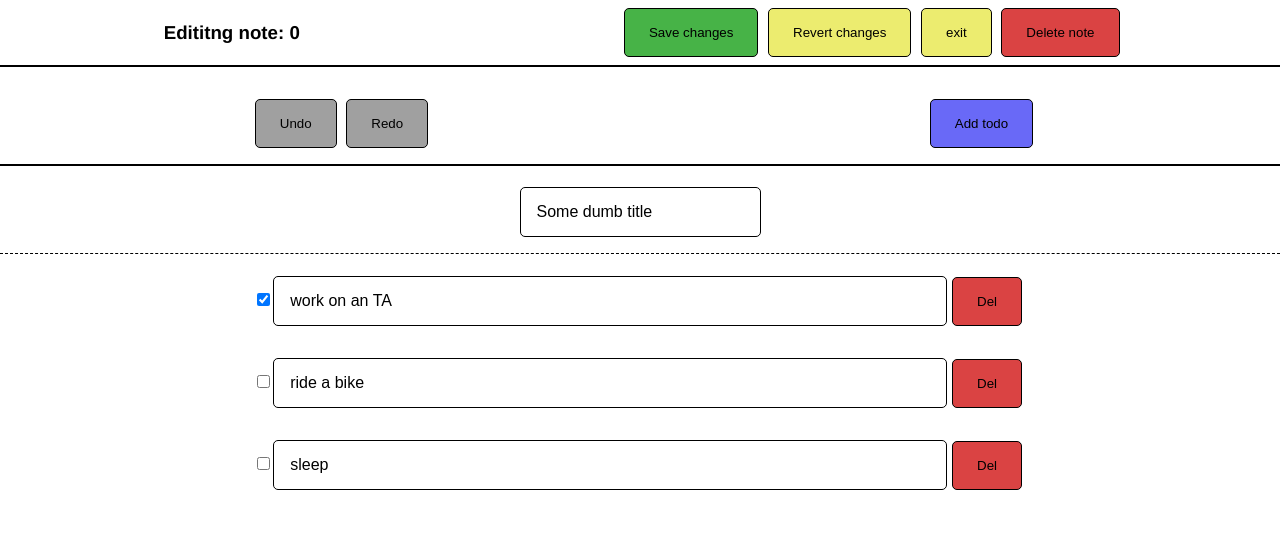
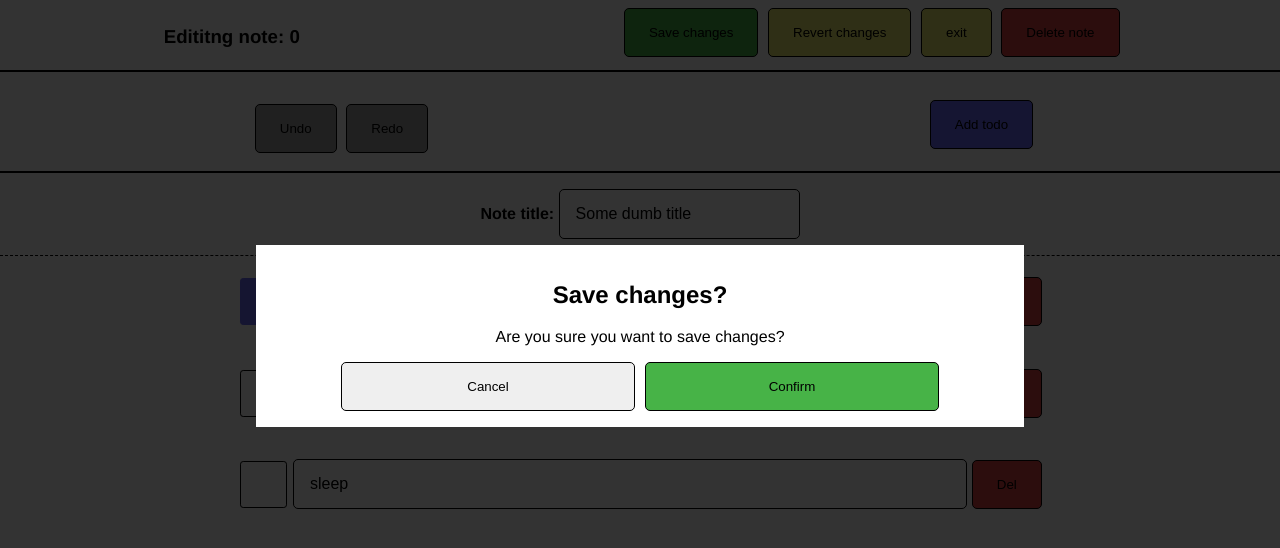
Before and after one commit to wvovaw/vue-todo, a Vue app: page /edit/0 in a window 1280 px wide. Both pictures are taken after a click on the button "Save changes". Shown: the top 548 px of the page. Built offline with nearby package versions, Linux system fonts and the light colour scheme.

Commit message:
Impl. EditNote events. Improve Modal, checkboxes.

```diff
--- /dev/null
+++ b/src/assets/checkbox.scss
@@ -0,0 +1,42 @@
+input[type=checkbox] {
+  display: none;
+
+  &+label {
+    display: block;
+    margin: 0.2em;
+    padding: 0.2em;
+
+    &:before {
+      content: "\2714";
+      border: 0.1em solid #000;
+      border-radius: 0.2em;
+      display: inline-block;
+      width: 1em;
+      height: 1em;
+      padding-left: 0.2em;
+      padding-bottom: 0.3em;
+      margin-right: 0.2em;
+      vertical-align: bottom;
+      color: transparent;
+      transition: .2s;
+    }
+  }
+
+
+  &:checked+label::before {
+    background-color: $info;
+    border-color: $info;
+    color: #fff;
+  }
+
+  &:disabled,
+  &[aria-disabled="true"] {
+    &+label:before {
+      border-color: $gray;
+    }
+
+    &:checked+label:before {
+      filter: brightness(150%);
+    }
+  }
+}
--- /dev/null
+++ b/src/assets/colors.scss
@@ -0,0 +1,5 @@
+$success: #47b347;
+$warning: #ecec6f;
+$danger: #da4343;
+$info: #6969f7;
+$gray: #a0a0a0;
--- a/src/assets/main.scss
+++ b/src/assets/main.scss
@@ -1,8 +1,5 @@
-$success: #47b347;
-$warning: #ecec6f;
-$danger: #da4343;
-$info: #6969f7;
-$gray: #a0a0a0;
+@import "./colors.scss";
+@import "./checkbox.scss";
 
 $b-rad: 5px;
 
--- a/src/components/ControlsBar.vue
+++ b/src/components/ControlsBar.vue
@@ -36,6 +36,9 @@ nav {
   // Makes possible to imply scoped scss rulles on in-slot elements
   :deep(.nav-item) {
     align-self: center;
+    & * {
+      margin-bottom: 5px;
+    }
   }
 }
 </style>
--- a/src/components/ModalDialog.vue
+++ b/src/components/ModalDialog.vue
@@ -6,13 +6,12 @@
         <p>{{ subtitle }}</p>
         <div class="clearfix">
           <button
-            class="cancelbtn"
             @click="$emit('cancel')"
           >
             {{ cancelText }}
           </button>
           <button
-            class="confirmbtn is-danger"
+            :class="confirmBtnClass"
             @click="$emit('confirm')"
           >
             {{ confirmText }}
@@ -26,18 +25,21 @@
 <script>
 export default {
   props: {
-     title: { type: String, default() {} },
-     subtitle: { type: String, default() {} },
-     cancelText: { type: String, default() {return "Cancel"} },
-     confirmText: { type: String, default() {return "Confirm"} }
+     title: { type: String, default: "" },
+     subtitle: { type: String, default: "" },
+     cancelText: { type: String, default: "Cancel" },
+     confirmText: { type: String, default: "Confirm" },
+     confirmBtnClass: { type: String, default:"is-danger" },
   },
 };
 </script>
 
 <style lang="scss" scoped>
 .modal {
-  display: block;
   position: fixed;
+  display: flex;
+  justify-content: center;
+  align-items: center;
   z-index: 1;
   left: 0;
   top: 0;
@@ -45,17 +47,18 @@ export default {
   height: 100%;
   overflow: auto;
   background-color: #000000cc;
-  padding-top: 10%;
 }
 
 .modal-content {
   background-color: white;
   margin: 5% auto 15% auto;
   width: 60%;
+  text-align: center;
 }
 
 button {
-  width: 30%;
+  width: 40%;
+  padding: 1rem 5%;
 }
 
 .container {
--- a/src/components/NoteEntity.vue
+++ b/src/components/NoteEntity.vue
@@ -49,7 +49,7 @@ export default {
 .note {
   border: 2px solid black;
   padding: 1rem;
-  max-height: 15rem;
+  max-height: 25rem;
   width: 20rem;
 
   .note-header {
@@ -90,10 +90,6 @@ export default {
       label {
         border-bottom: 1px solid black;
       }
-      // TODO: beautify checkboxes
-      input[type="checkbox"][aria-disabled="true"] {
-        pointer-events: none;
-      }
     }
   }
 }
--- a/src/components/NotesList.vue
+++ b/src/components/NotesList.vue
@@ -60,5 +60,6 @@ export default {
   text-align: center;
   justify-content: space-around;
   gap: 3rem;
+  padding-bottom: 1rem;
 }
 </style>
--- a/src/components/TodoItem.vue
+++ b/src/components/TodoItem.vue
@@ -3,8 +3,9 @@
     <input
       type="checkbox"
       :checked="done"
-      @input="$emit('update:done', $event.target.checked)"
-    >
+    ><label
+      @click="$emit('update:done', !done)"
+    />
     <input
       type="text"
       :value="task"
@@ -12,7 +13,7 @@
     >
     <button
       class="is-danger"
-      @click="removeTodo"
+      @click="$emit('deleteTodo')"
     >
       Del
     </button>
@@ -22,21 +23,37 @@
 <script>
 export default {
   name: "TodoItem",
-  props: { task: { type: String, default() {return "";} },
-           done: { type: Boolean, default() {return false;}}
+  props: {
+    task: { type: String, default: "" },
+    done: { type: Boolean, default: false },
   },
-  emits: ['update:done', 'update:task'],
+  emits: ["deleteTodo", "update:task", "update:done"],
   data() {
-    return{
-    }
+    return {};
   },
-  methods: {
-  }
+  methods: {},
 };
 </script>
 
 <style lang="scss" scoped>
-input[type="text"] {
-  width: 50%;
+input {
+  &[type="text"] {
+    width: 50%;
+  }
+  &[type="checkbox"] {
+    text-align: center;
+    & + label {
+      cursor: pointer;
+      display: inline-block;
+      vertical-align: middle;
+
+      &:before {
+        width: 2.8em;
+        height: 2.8em;
+        margin: 0;
+        padding: 0;
+      }
+    }
+  }
 }
 </style>
--- a/src/store/index.js
+++ b/src/store/index.js
@@ -2,7 +2,7 @@ import { createStore } from 'vuex';
 
 export default createStore({
   state: {
-    notesIxCounter: 3,
+    notesIdCounter: 3,
     notes: [
       {
         id: 0,
@@ -38,7 +38,7 @@ export default createStore({
   },
   mutations: {
     _addNote: (state, note) => {
-      note.id = this.notesIxCounter++;
+      note.id = state.notesIdCounter++;
       state.notes.push(note);
     },
     _editNote: (state, note) => {
@@ -48,21 +48,18 @@ export default createStore({
       }
     },
     _removeNote: (state, id) => {
-      state.notes = state.notes.filter(n => n.id !== id);
+      if (id >= 0)
+        state.notes = state.notes.filter(n => n.id !== id);
     },
   },
   actions: {
     addNote: async (context, note) => {
-      console.log(`dispathing action: addNote(${note})`);
       context.commit("_addNote", note);  // Performing mutation 'addNote'
     },
     editNote: async (context, note) => {
-      console.log(`dispathing action: editNote(${note})`);
       context.commit("_editNote", note);  // Performing mutation 'editNote'
     },
     removeNote: async (context, id) => {
-      console.log(`dispathing action: removeNote(${id})`);
-      if (id >= 0)
         context.commit("_removeNote", id);  // Performing mutation 'removeNote'
     },
   },
--- a/src/views/EditView.vue
+++ b/src/views/EditView.vue
@@ -7,25 +7,55 @@
       <template #right>
         <button
           class="is-success"
-          @click="saveChanges"
+          @click="
+            runDialog(
+              {
+                title: ' Save changes?',
+                subtitle: 'Are you sure you want to save changes?',
+                confirmBtnClass: 'is-success',
+              },
+              saveChanges
+            )"
         >
           Save changes
         </button>
         <button
           class="is-warning"
-          @click="revertChanges"
+          @click="
+            runDialog(
+              {
+                title: 'Revert changes?',
+                subtitle:
+                  'Are you sure you want to revert all changes? It will restore the initial state.',
+              },
+              revertChanges
+            )"
         >
           Revert changes
         </button>
         <button
           class="is-warning"
-          @click="exit"
+          @click="
+            runDialog(
+              {
+                title: 'Exit?',
+                subtitle: 'Warning! Unsaved changes will not be saved!',
+              },
+              exit
+            )"
         >
           exit
         </button>
         <button
           class="is-danger"
-          @click="deleteNote"
+          @click="
+            runDialog(
+              {
+                title: 'Delete note?',
+                subtitle: 'Are you sure you want to delete the note?',
+              },
+              deleteNote
+            )"
         >
           Delete note
         </button>
@@ -59,12 +89,13 @@
         </div>
       </template>
     </ControlsBar>
-    <h1 class="note-title">
+    <div class="note-title">
+      <label><strong>Note title: </strong></label>
       <input
         type="text"
         v-model="newNote.title"
       >
-    </h1>
+    </div>
     <section class="todo-list">
       <TodoItem
         class="todo-item"
@@ -74,13 +105,17 @@
         :done="newNote.todo[ix].done"
         @update:task="(newVal) => (newNote.todo[ix].task = newVal)"
         @update:done="(newVal) => (newNote.todo[ix].done = newVal)"
-        @deleteTodo="(todoId) => openDialog(deleteTodoEntry, todoId)"
+        @deleteTodo="deleteTodoEntry(ix)"
       />
+      <h1 v-show="newNote.todo.length < 1">
+        Todo list is empty. Add some tasks
+      </h1>
     </section>
     <ModalDialog
       :title="modal.title"
       :subtitle="modal.subtitle"
       :confirm-text="modal.confirmText"
+      :confirm-btn-class="modal.confirmBtnClass"
       :cancel-text="modal.cancelText"
       @cancel="onDialogCancel"
       @confirm="onDialogConfirm"
@@ -101,37 +136,65 @@ export default {
     return {
       isNewNote: false,
       newNote: {},
+      backupNote: {},
       modal: {
         show: false,
         title: "",
         subtitle: "",
-        confirmText: "Yes",
-        cancelText: "Cancel",
+        callBack: () => {},
       },
     };
   },
   methods: {
+    runDialog(params, cb) {
+      this.modal = {
+        show: true,
+        title: params.title,
+        subtitle: params.subtitle,
+        confirmBtnClass: params.confirmBtnClass,
+        callBack: cb,
+      };
+    },
+    cleanModal() {
+      this.modal = {
+        show: false,
+        title: "",
+        subtitle: "",
+        callBack: () => {},
+      };
+    },
+    onDialogConfirm() {
+      this.modal.callBack();
+      this.cleanModal();
+    },
+    onDialogCancel() {
+      this.cleanModal();
+    },
     exit() {
-      // NEED CONFIRMATION
       this.$router.push("/");
     },
     deleteNote() {
-      // NEED CONFIRMATION
+      this.$store.dispatch("removeNote", this.newNote.id);
+      this.$router.push("/");
     },
     saveChanges() {
+      if (this.$route.params.id == "new") {
+        this.$store.dispatch("addNote", this.newNote);
+        this.$router.push(`/edit/${this.newNote.id}`);
+      }
+      else this.$store.dispatch("editNote", this.newNote);
     },
     revertChanges() {
-      // NEED CONFIRMATION
+      this.newNote = JSON.parse(this.backupNote);
     },
     undoLastChange() {},
     redoLastChange() {},
     addTodoEntry() {
-      this.newNote.todo.push({task: "", done: false});
+      this.newNote.todo.push({ task: "", done: false });
     },
-    deleteTodoEntry() {},
-
-    onDialogCancel() {},
-    onDialogConfirm() {},
+    deleteTodoEntry(ix) {
+      this.newNote.todo.splice(ix, 1);
+    },
   },
   computed: {
     note() {
@@ -148,16 +211,14 @@ export default {
     },
   },
   beforeCreate() {
-    if (this.$route.params.id == "new")
-      // "/edit/new" route is used for creating new note
-      this.isNewNote = true;
-    else if (this.$store.state.notes[this.$route.params.id] == undefined)
-      // Redirect to "/" if there is no a note with that id
-      this.$router.push("/");
+    if (this.$route.params.id != "new") // "/edit/new" route is used for creating new note
+      if (this.$store.state.notes[this.$route.params.id] == undefined) // Redirect to "/" if there is no a note with that id
+        this.$router.push("/");
   },
   beforeMount() {
     this.newNote = JSON.parse(JSON.stringify(this.note));
-  }
+    this.backupNote = JSON.stringify(this.newNote);
+  },
 };
 </script>
 
@@ -178,12 +239,6 @@ export default {
 
   .todo-item {
     margin: 1rem 0;
-    &:last-child {
-      margin-bottom: 0;
-    }
-    &:first-child {
-      margin-top: 0;
-    }
   }
 }
 </style>
--- a/src/views/HomeView.vue
+++ b/src/views/HomeView.vue
@@ -5,7 +5,10 @@
         Notes
       </template>
       <template #right>
-        <button class="is-success" @click="createNewNote">
+        <button
+          class="is-success"
+          @click="createNewNote"
+        >
           Create new
         </button>
       </template>
```
